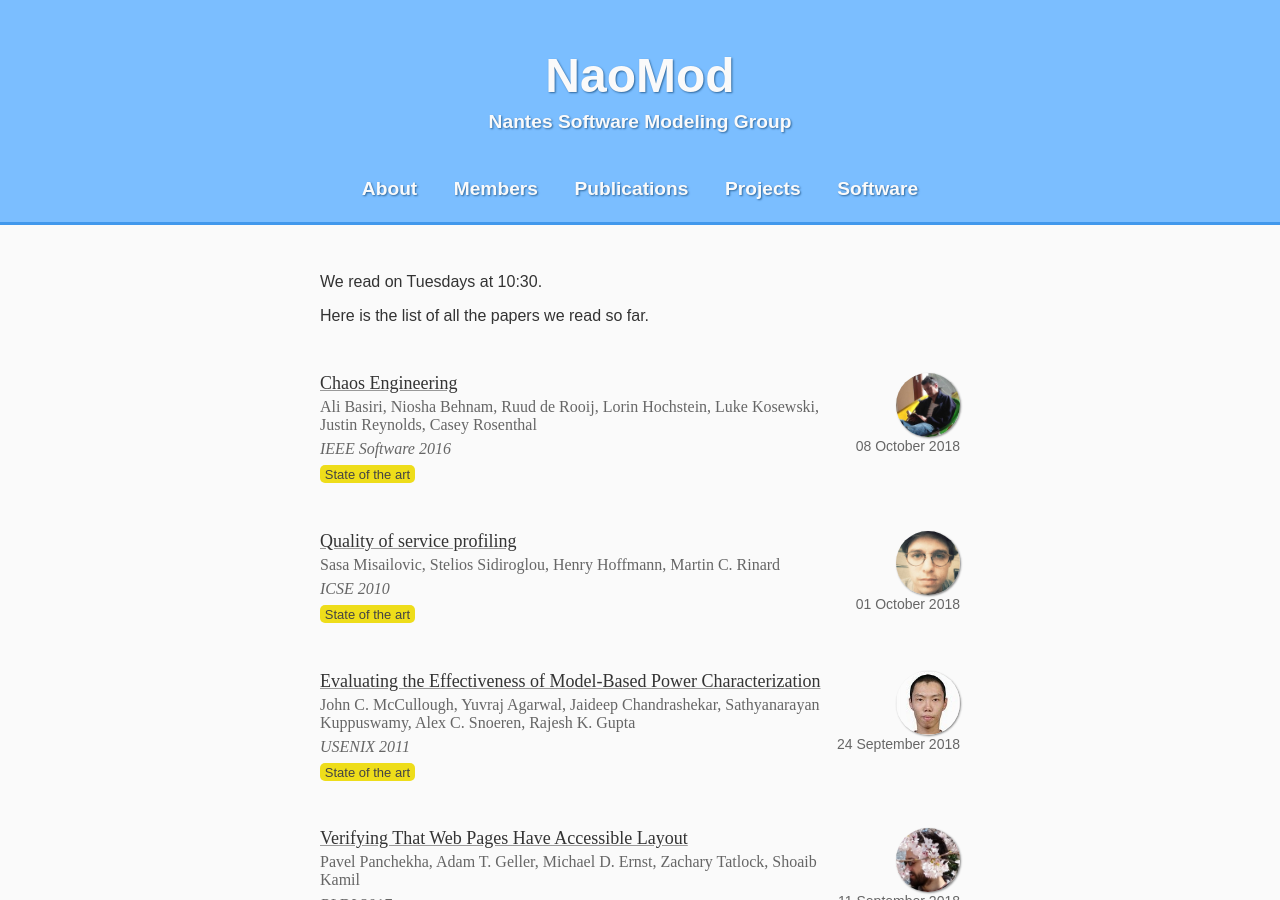
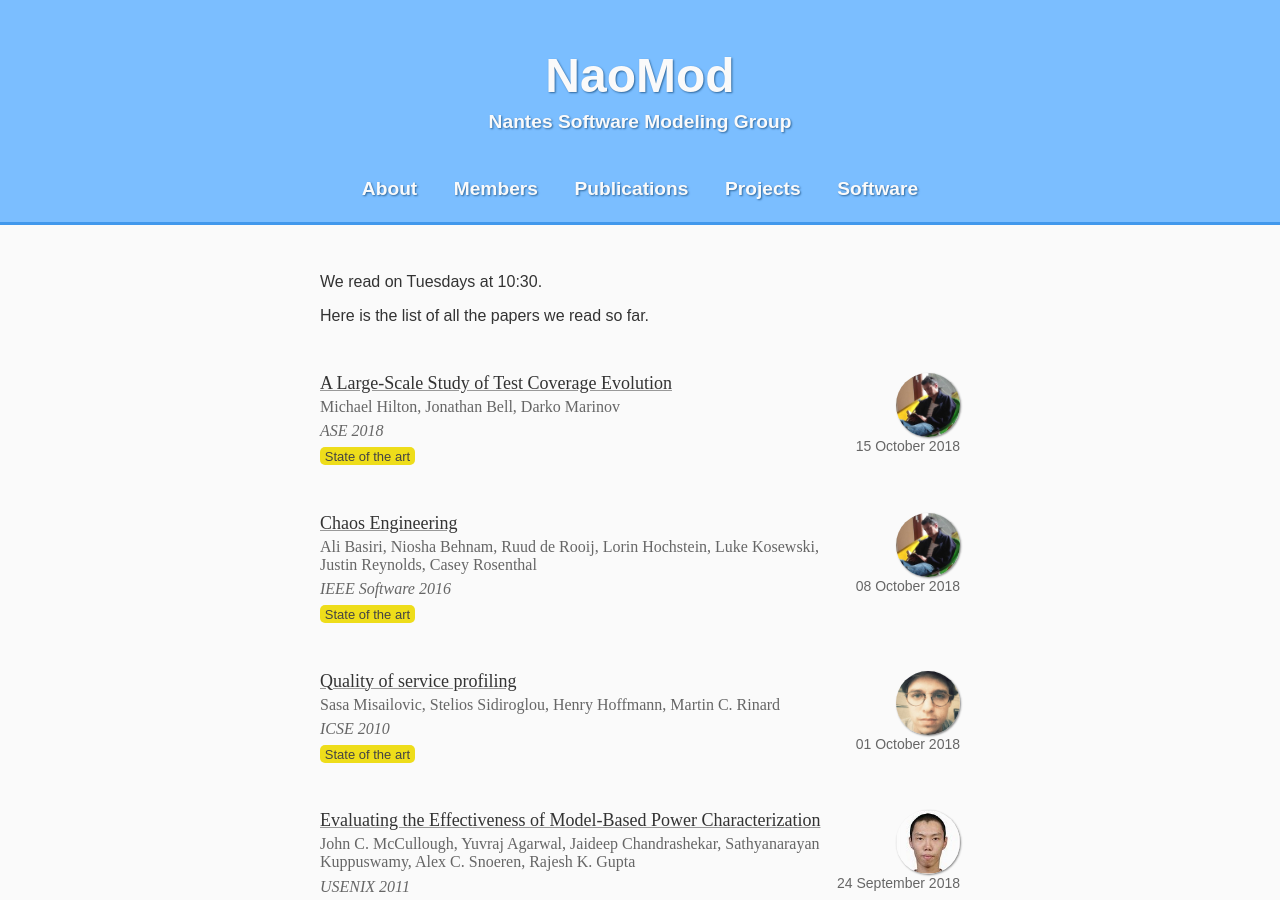
Before and after one commit to NaoMod/naomod.github.io, a Jekyll site: the page built from paper-of-the-week.html, in a window 1280 px wide and 900 px high. Built offline with Jekyll 4.4.1, drawn with Linux system fonts in a browser that asks for light colours.

Commit message:
Next paper

```diff
--- a/paper-of-the-week.html
+++ b/paper-of-the-week.html
@@ -3,6 +3,15 @@ layout: default
 title: Paper of the Week
 
 papers:
+- date: 2018-10-15
+  speaker: Gerson
+  title: A Large-Scale Study of Test Coverage Evolution
+  authors: Michael Hilton, Jonathan Bell, Darko Marinov
+  venue: ASE
+  year: 2018
+  url: http://mir.cs.illinois.edu/marinov/publications/HiltonETAL18TestCoverageEvolution.pdf
+  tag: State of the art
+
 - date: 2018-10-08
   speaker: Gerson
   title: Chaos Engineering
```
